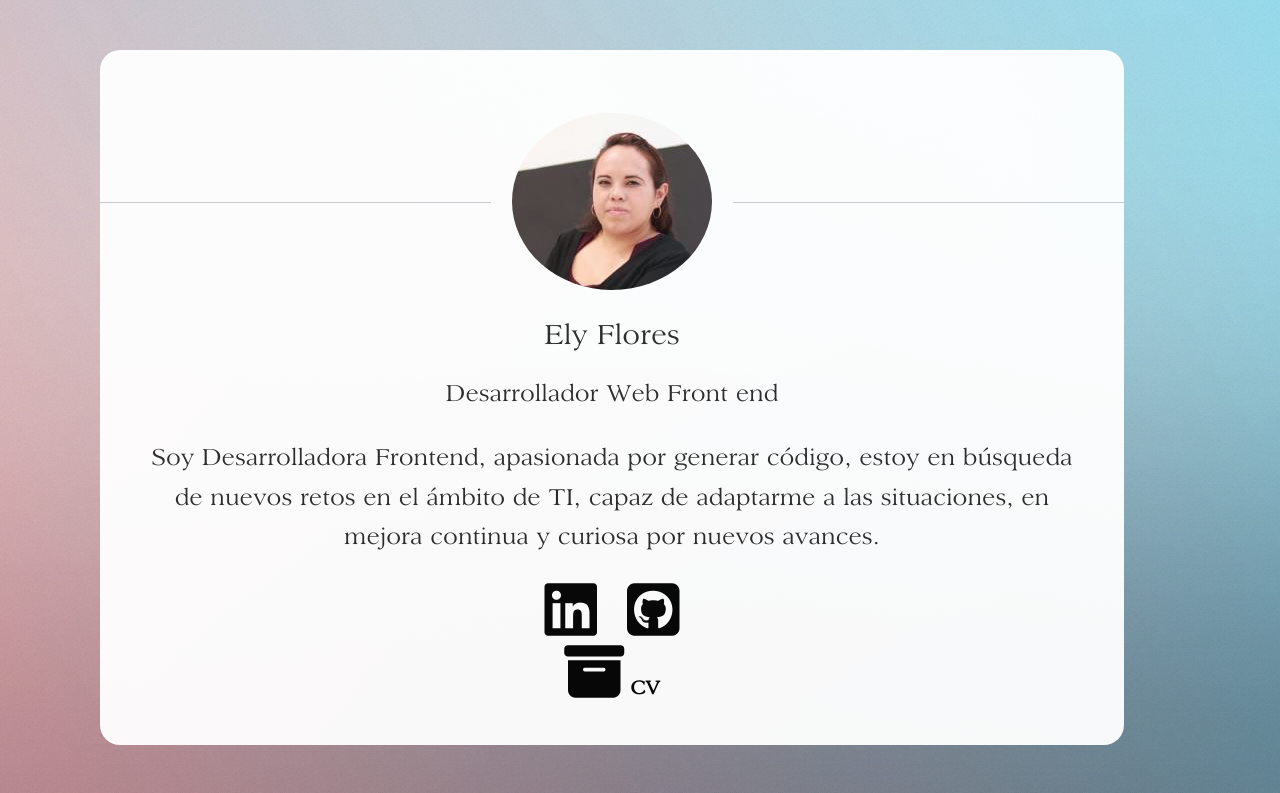
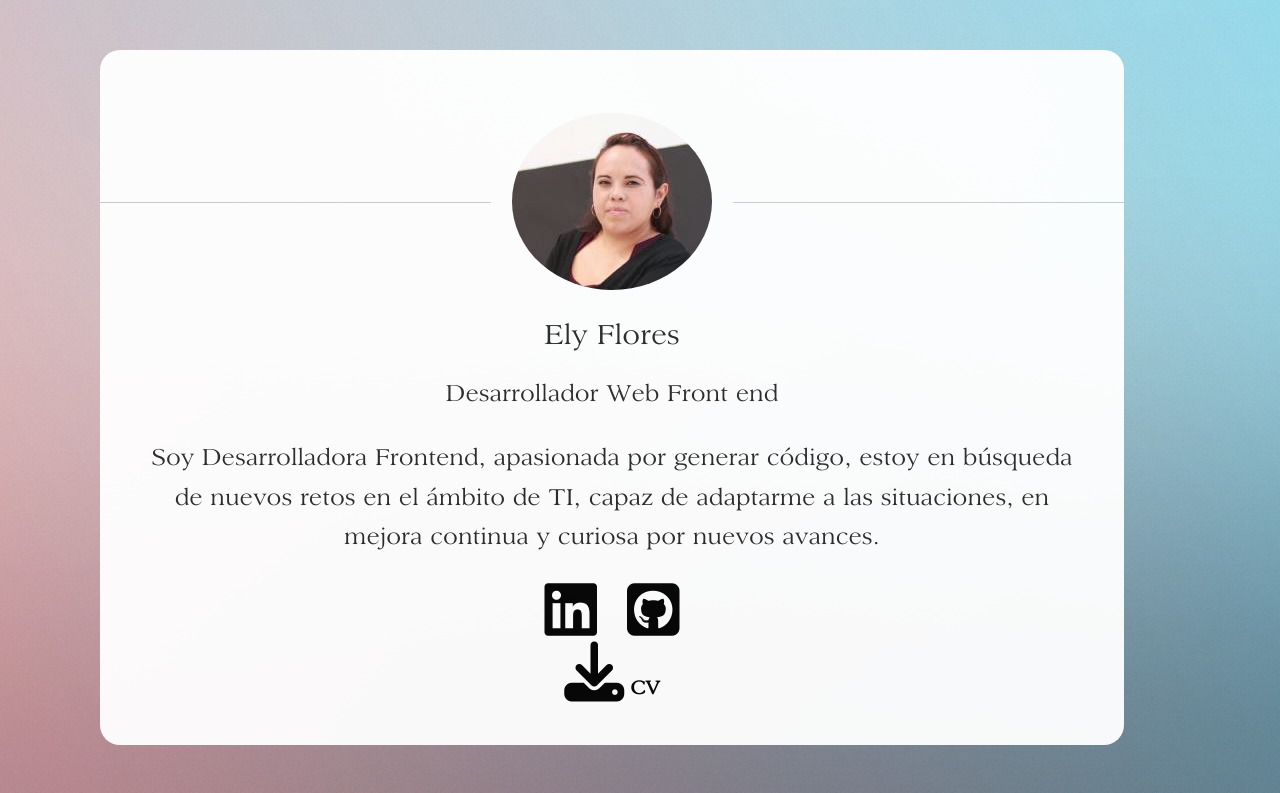
Before and after one commit to ElizaFlores11/Ely_Flores, a React (Create React App) app: page / in a window 1280 px wide. Shown: the top 793 px of the page. Built offline with nearby package versions, Linux system fonts and the light colour scheme.

Commit message:
Modification Upload CV

```diff
--- a/src/componets/Home/Home.js
+++ b/src/componets/Home/Home.js
@@ -6,6 +6,12 @@ import Burger from '../../img/Project/burguer.png';
 import Triplife from '../../img/Project/triplife.png';
 import Ricky from '../../img/Project/rick&morty.png';
 import Bullying from '../../img/Project/bullying.png';
+/*<div className="goCV" >
+            <!--<a href="./GoPdf" target="_blank" className="links">
+              <i class="fa fa-archive fa-3x"></i> CV
+              </a>-->
+            </div>*/
+
 const Home = () =>{
   return (
   <Layout style={{ background: 'transparent' }}>
@@ -23,11 +29,6 @@ const Home = () =>{
                 <i class="fa fa-github-square fa-3x"></i>
             </a>
             <br/>
-            <div className="goCV" >
-            <a href="./GoPdf" target="_blank" className="links">
-              <i class="fa fa-archive fa-3x"></i> CV
-              </a>
-            </div>
             <div className="dowCV">
             <a href={require('../../docs/ElizabethFlores.pdf')}
               id="upload"
--- a/src/styles/Styles.scss
+++ b/src/styles/Styles.scss
@@ -62,20 +62,20 @@
 .tarjeta-wrap:hover .tarjeta{
     transform: rotateY(180deg);
 }
-.goCV{
+/*.goCV{
     display: block;
 }
 .dowCV{
     display: none;
-}
+}*/
 
 @media screen and (max-width: 736px) {
-    .goCV{
+/*    .goCV{
         display: none;
     }
     .dowCV{
         display: block;
-    }
+    }*/
     .tarjeta{
         width: 300px;
     }
```
